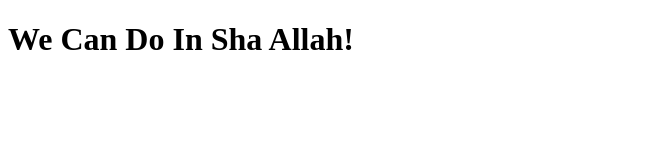
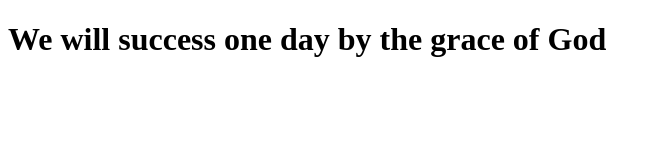
Before and after one commit to srshaheen/programeWar, a plain HTML site: page index.html in a window 1280 px wide. Shown: the whole page, without its empty margins (0-661 px from the left). Drawn offline with Linux system fonts and the light colour scheme.

Commit message:
updated by Ashim

```diff
--- a/index.html
+++ b/index.html
@@ -8,7 +8,7 @@
     <link rel="stylesheet" href="css/style.css" />
   </head>
   <body>
-    <h1>We Can Do In Sha Allah!</h1>
+    <h1>We will success one day by the grace of God</h1>
     <script src="js/index.js"></script>
   </body>
 </html>
```
